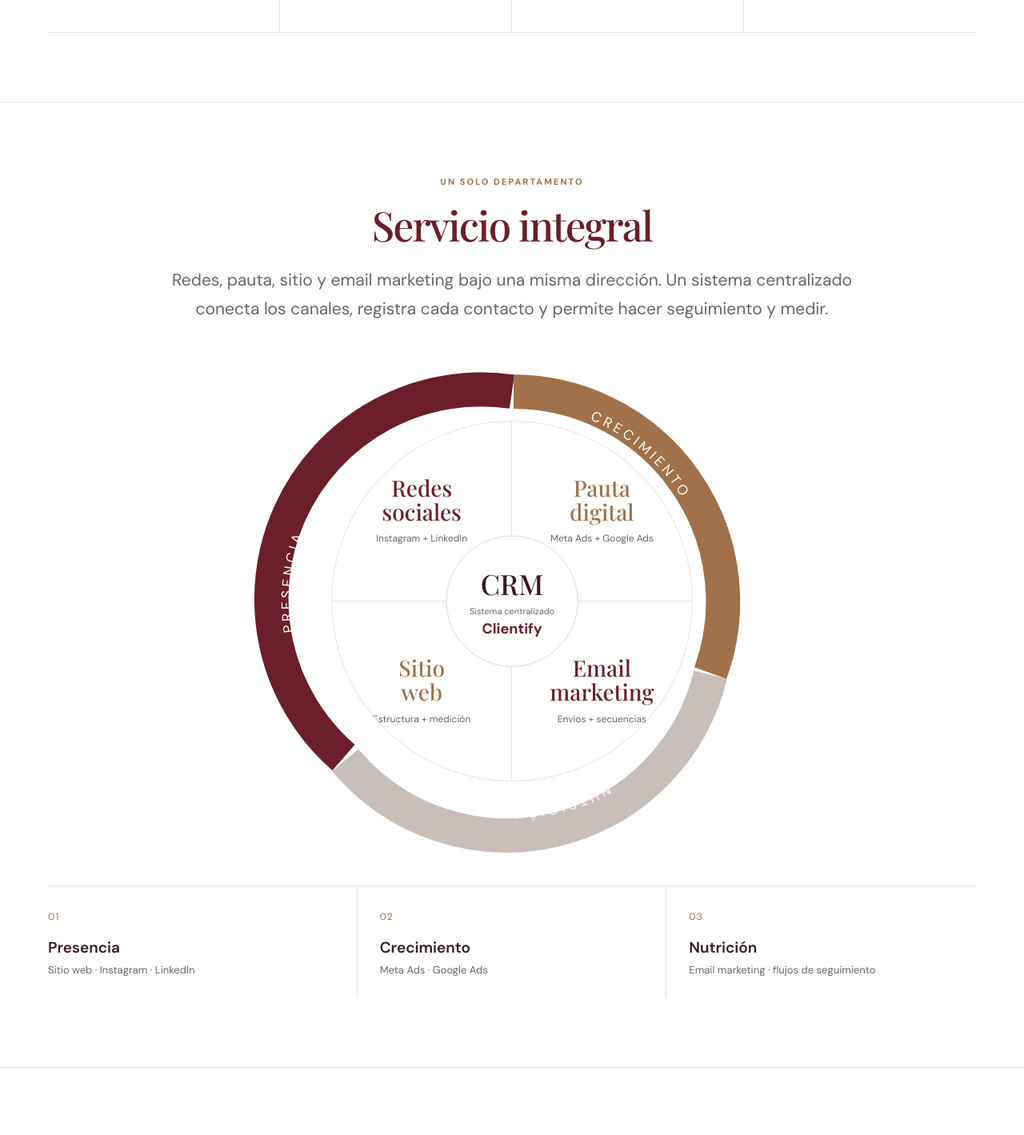
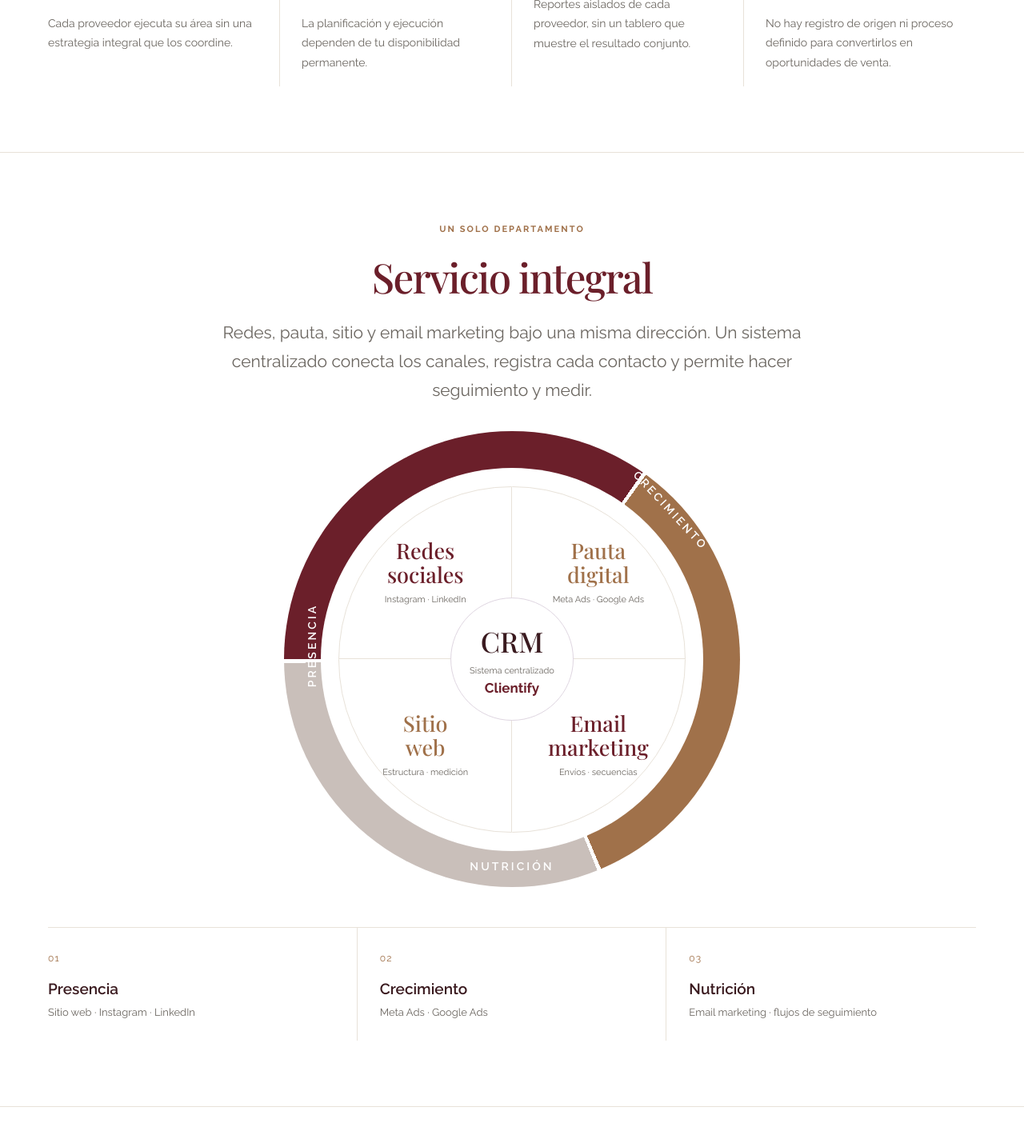
Before and after one commit to nerini-mkt/nerini-web, a React (Vite) app: page / in a window 1280 px wide. Shown: the part 1120-2539 px from the top of the page at 80% size. Built offline with nearby package versions, Linux system fonts and the light colour scheme.

Commit message:
Add files via upload

```diff
--- a/App.jsx
+++ b/App.jsx
@@ -28,24 +28,16 @@ function Icon({name, size=26}) {
 function Brand({inverse=false}) { return <img className="brand-img" src={inverse?'/nerini-logo-inverso.png':'/nerini-logo-oficial.png'} alt="NERINI Marketing" />; }
 
 function ServiceWheel(){
-  return <div className="wheel-wrap" aria-label="Servicio integral: presencia, crecimiento y nutrición, con redes, pauta, sitio, email y CRM transversal">
+  return <div className="wheel-wrap" aria-label="Servicio integral de NERINI: Presencia, Crecimiento y Nutrición, con redes sociales, pauta digital, sitio web, email marketing y CRM centralizado">
     <div className="wheel-ring">
-      <svg className="wheel-arcs" viewBox="0 0 600 600" aria-hidden="true">
-        <path d="M93 492 A258 258 0 0 1 300 42" stroke="#6B1F2A" strokeWidth="42" fill="none" />
-        <path d="M302 42 A258 258 0 0 1 544 388" stroke="#A0714A" strokeWidth="42" fill="none" />
-        <path d="M544 390 A258 258 0 0 1 95 495" stroke="#C9BFBA" strokeWidth="42" fill="none" />
-        <path id="presencia-path" d="M105 478 A244 244 0 0 1 288 57" fill="none" />
-        <path id="crecimiento-path" d="M320 58 A244 244 0 0 1 536 370" fill="none" />
-        <path id="nutricion-path" d="M505 443 A244 244 0 0 1 118 474" fill="none" />
-        <text className="arc-type"><textPath href="#presencia-path" startOffset="27%">PRESENCIA</textPath></text>
-        <text className="arc-type"><textPath href="#crecimiento-path" startOffset="18%">CRECIMIENTO</textPath></text>
-        <text className="arc-type"><textPath href="#nutricion-path" startOffset="27%">NUTRICIÓN</textPath></text>
-      </svg>
+      <div className="wheel-arc-label label-presencia">PRESENCIA</div>
+      <div className="wheel-arc-label label-crecimiento">CRECIMIENTO</div>
+      <div className="wheel-arc-label label-nutricion">NUTRICIÓN</div>
       <div className="wheel-interior">
-        <div className="wheel-quadrant"><strong>Redes<br/>sociales</strong><small>Instagram + LinkedIn</small></div>
-        <div className="wheel-quadrant"><strong>Pauta<br/>digital</strong><small>Meta Ads + Google Ads</small></div>
-        <div className="wheel-quadrant"><strong>Sitio<br/>web</strong><small>Estructura + medición</small></div>
-        <div className="wheel-quadrant"><strong>Email<br/>marketing</strong><small>Envíos + secuencias</small></div>
+        <div className="wheel-quadrant"><strong>Redes<br/>sociales</strong><small>Instagram · LinkedIn</small></div>
+        <div className="wheel-quadrant"><strong>Pauta<br/>digital</strong><small>Meta Ads · Google Ads</small></div>
+        <div className="wheel-quadrant"><strong>Sitio<br/>web</strong><small>Estructura · medición</small></div>
+        <div className="wheel-quadrant"><strong>Email<br/>marketing</strong><small>Envíos · secuencias</small></div>
       </div>
       <div className="wheel-crm"><b>CRM</b><span>Sistema centralizado</span><small>Clientify</small></div>
     </div>
@@ -57,10 +49,10 @@ export default function NeriniWeb(){
   useEffect(()=>{ document.title='NERINI | Departamento Externo de Marketing'; },[]);
   return <div className="nerini-site" id="inicio">
     <style>{`
-      @import url('https://fonts.googleapis.com/css2?family=DM+Sans:wght@400;500;600;700&family=Playfair+Display:wght@400;500;600&display=swap');
+      @import url('https://fonts.googleapis.com/css2?family=Raleway:wght@300;400;500;600;700&family=Playfair+Display:wght@400;500;600&display=swap');
       :root{--bordo:#6B1F2A;--tinta:#3A1A1F;--cuero:#A0714A;--gris:#6B6660;--linea:#E8E2D9;--malva:#DFD6E1;--blanco:#fff}
       *{box-sizing:border-box}html{scroll-behavior:smooth}body{margin:0}button,a{font:inherit}
-      .nerini-site{font-family:'DM Sans',Arial,sans-serif;color:var(--tinta);background:#fff;line-height:1.55;overflow:hidden}
+      .nerini-site{font-family:'Raleway',Arial,sans-serif;color:var(--tinta);background:#fff;line-height:1.55;overflow:hidden}
       .nerini-site a{text-decoration:none}.container{width:min(1160px,calc(100% - 64px));margin:auto}
       .nav{position:sticky;top:0;z-index:20;background:rgba(255,255,255,.97);border-bottom:1px solid var(--linea)}
       .nav-inner{display:flex;align-items:center;justify-content:space-between;gap:28px;min-height:92px}
@@ -73,7 +65,7 @@ export default function NeriniWeb(){
       h1,h2,h3,p{margin-top:0}h1,h2,.serif{font-family:'Playfair Display',Georgia,serif;font-weight:500;letter-spacing:-.035em}
       h1{font-size:clamp(43px,5.7vw,78px);line-height:1.15;color:var(--bordo);max-width:1000px;margin:28px 0}
       h2{font-size:clamp(36px,4vw,54px);line-height:1.18;color:var(--bordo);margin:0 0 22px}
-      .lead{font-family:'DM Sans',sans-serif;font-size:clamp(17px,1.7vw,21px);line-height:1.7;color:var(--gris);max-width:900px}
+      .lead{font-family:'Raleway',sans-serif;font-size:clamp(17px,1.7vw,21px);line-height:1.7;color:var(--gris);max-width:900px}
       .hero{padding:76px 0 84px;position:relative}.hero .container{position:relative}.hero .lead{max-width:890px}
       .hero-top{display:flex;justify-content:space-between;align-items:center;gap:20px}.hero-rule{width:54px;height:1px;background:var(--malva);transform:rotate(-52deg)}
       .hero-actions{display:flex;align-items:center;gap:23px;flex-wrap:wrap;margin-top:32px}.quiet{font-size:13px;color:var(--gris)}
@@ -82,14 +74,19 @@ export default function NeriniWeb(){
       .problem{padding:32px 24px 36px;border-right:1px solid var(--linea);min-width:0}.problem:first-child{padding-left:0}.problem:last-child{border-right:0}
       .problem svg{color:var(--cuero);margin-bottom:21px}.problem h3{font-size:18px;line-height:1.4;font-weight:600;margin:0 0 14px}.problem p{font-size:14px;line-height:1.75;color:var(--gris);margin:0}
       .service-section{text-align:center}.service-section .section-top{margin-left:auto;margin-right:auto}.service-section .lead{margin:0 auto}
-      .wheel-wrap{display:flex;justify-content:center;max-width:680px;margin:40px auto 10px}.wheel-ring{width:min(610px,100%);aspect-ratio:1;position:relative}
-      .wheel-arcs{position:absolute;inset:0;width:100%;height:100%;overflow:visible}.arc-type{fill:#fff;letter-spacing:4px;font-size:17px;font-family:'DM Sans',sans-serif}
-      .wheel-interior{position:absolute;inset:13%;border:1px solid var(--linea);border-radius:50%;overflow:hidden;display:grid;grid-template-columns:1fr 1fr;grid-template-rows:1fr 1fr;background:white}
-      .wheel-quadrant{display:flex;flex-direction:column;align-items:center;justify-content:center;padding:26px 9px;gap:9px}.wheel-quadrant:nth-child(odd){border-right:1px solid var(--linea)}.wheel-quadrant:nth-child(-n+2){border-bottom:1px solid var(--linea)}
-      .wheel-quadrant strong{font-family:'Playfair Display',Georgia,serif;font-size:clamp(16px,2.8vw,28px);line-height:1.08;font-weight:500;color:var(--bordo)}.wheel-quadrant:nth-child(2) strong,.wheel-quadrant:nth-child(3) strong{color:var(--cuero)}
-      .wheel-quadrant small{font-size:clamp(8px,1.3vw,12px);color:var(--gris)}
-      .wheel-crm{position:absolute;left:50%;top:50%;transform:translate(-50%,-50%);width:27%;aspect-ratio:1;border-radius:50%;background:white;border:1px solid var(--malva);display:flex;align-items:center;justify-content:center;flex-direction:column;gap:1px}
-      .wheel-crm b{font-family:'Playfair Display',Georgia,serif;font-size:clamp(18px,3.2vw,35px);font-weight:500}.wheel-crm span{font-size:clamp(7px,1vw,11px);line-height:1.25;color:var(--gris)}.wheel-crm small{font-weight:700;color:var(--bordo);font-size:clamp(10px,1.6vw,18px)}
+      .wheel-wrap{display:flex;justify-content:center;width:100%;margin:34px auto 14px}
+      .wheel-ring{width:min(570px,92vw);aspect-ratio:1;position:relative;border-radius:50%;background:conic-gradient(from -90deg,var(--bordo) 0deg 125deg,#fff 125deg 126deg,var(--cuero) 126deg 247deg,#fff 247deg 248deg,#C9BFBA 248deg 359deg,#fff 359deg 360deg);isolation:isolate}
+      .wheel-ring:before{content:"";position:absolute;inset:8%;background:white;border-radius:50%;z-index:0}
+      .wheel-arc-label{position:absolute;z-index:3;color:white;font-size:clamp(10px,1.3vw,14px);letter-spacing:.22em;font-weight:600;white-space:nowrap;line-height:1}
+      .label-presencia{top:47%;left:0;transform:translate(-17%,-50%) rotate(-90deg)}
+      .label-crecimiento{top:16%;right:4%;transform:rotate(47deg)}
+      .label-nutricion{bottom:3.4%;left:50%;transform:translateX(-50%)}
+      .wheel-interior{position:absolute;inset:12%;border:1px solid var(--linea);border-radius:50%;overflow:hidden;display:grid;grid-template-columns:1fr 1fr;grid-template-rows:1fr 1fr;background:#fff;z-index:1}
+      .wheel-quadrant{display:flex;flex-direction:column;align-items:center;justify-content:center;padding:15px 5px;gap:8px;min-width:0}.wheel-quadrant:nth-child(odd){border-right:1px solid var(--linea)}.wheel-quadrant:nth-child(-n+2){border-bottom:1px solid var(--linea)}
+      .wheel-quadrant strong{font-family:'Playfair Display',Georgia,serif;font-size:clamp(15px,2.25vw,27px);line-height:1.1;font-weight:500;color:var(--bordo)}.wheel-quadrant:nth-child(2) strong,.wheel-quadrant:nth-child(3) strong{color:var(--cuero)}
+      .wheel-quadrant small{font-size:clamp(8px,1.1vw,11px);color:var(--gris);max-width:90%}
+      .wheel-crm{position:absolute;z-index:2;left:50%;top:50%;transform:translate(-50%,-50%);width:27%;aspect-ratio:1;border-radius:50%;background:#fff;border:1px solid var(--malva);display:flex;align-items:center;justify-content:center;flex-direction:column;gap:2px}
+      .wheel-crm b{font-family:'Playfair Display',Georgia,serif;font-size:clamp(20px,3vw,35px);font-weight:500}.wheel-crm span{font-size:clamp(7px,1vw,11px);line-height:1.25;color:var(--gris)}.wheel-crm small{font-weight:700;color:var(--bordo);font-size:clamp(11px,1.55vw,17px)}
       .stages{border-top:1px solid var(--linea);display:grid;grid-template-columns:repeat(3,1fr);margin-top:50px;text-align:left}.stage{padding:25px 28px;border-right:1px solid var(--linea)}.stage:last-child{border-right:0}.stage:first-child{padding-left:0}.stage-number{font-size:12px;letter-spacing:.1em;color:var(--cuero)}.stage h3{font-size:19px;font-weight:600;margin:12px 0 4px}.stage p{font-size:13px;color:var(--gris);margin:0}
       .bio-layout{display:grid;grid-template-columns:220px minmax(0,1.2fr) minmax(235px,.8fr);gap:44px;align-items:center}.portrait-wrap{position:relative;overflow:hidden;border-radius:50%;aspect-ratio:1;background:#fff}
       .portrait{width:100%;height:100%;object-fit:cover;object-position:center 29%;display:block}
@@ -100,20 +97,41 @@ export default function NeriniWeb(){
       .contact{padding:80px 0;background:#fff;color:var(--tinta);border-bottom:1px solid var(--linea);text-align:center}.contact h2{color:var(--bordo);max-width:980px;margin:16px auto 26px}.contact p{color:var(--gris);font-size:17px;margin-bottom:25px}.contact .button{background:var(--bordo);color:white;border-color:var(--bordo)}.contact .button:hover{background:#541821}
       .footer{background:#fff;padding:32px 0;border-top:1px solid var(--linea)}.footer-inner{display:flex;align-items:center;justify-content:space-between;gap:30px;flex-wrap:wrap}.footer-contact{display:flex;gap:25px;flex-wrap:wrap}.footer-contact a{color:var(--gris);font-size:13px}.copyright{font-size:11px;color:var(--gris);margin-top:22px}
       .wa-float{position:fixed;right:22px;bottom:22px;z-index:30;background:var(--bordo);color:white;width:52px;height:52px;display:flex;align-items:center;justify-content:center;border-radius:50%;box-shadow:0 4px 20px #6b1f2a30;font-size:20px;font-weight:700}
-      @media(max-width:850px){.container{width:min(100% - 40px,1160px)}.nav-inner{min-height:74px}.brand-img{width:145px}.menu-toggle{display:block}.nav-links{display:none;position:absolute;top:73px;left:0;right:0;background:#fff;padding:22px 20px;border-bottom:1px solid var(--linea);flex-direction:column;align-items:flex-start}.nav-links.open{display:flex}.hero{padding:70px 0}.problem-grid{grid-template-columns:repeat(2,minmax(0,1fr))}.problem:nth-child(2){border-right:0}.problem:nth-child(-n+2){border-bottom:1px solid var(--linea)}.problem:nth-child(3){padding-left:0}.bio-layout{gap:30px;grid-template-columns:190px minmax(0,1fr)}.bio-contact{grid-column:2}.bio-role{font-size:22px}}
-      @media(max-width:570px){.container{width:calc(100% - 36px)}.section{padding:58px 0}.hero{padding:57px 0 63px}.hero-top{align-items:flex-start}.hero .eyebrow{font-size:10px}h1{font-size:43px}.lead{font-size:16px}.problem-grid{grid-template-columns:1fr}.problem{padding:25px 0!important;border-right:0;border-bottom:1px solid var(--linea)}.problem:last-child{border-bottom:0}.wheel-wrap{margin:32px auto 0}.wheel-quadrant{padding:18px 3px;gap:3px}.wheel-quadrant strong{font-size:clamp(13px,4.1vw,21px)}.wheel-quadrant small{font-size:clamp(7px,2vw,10px);max-width:95%}.arc-type{font-size:20px;letter-spacing:3px}.stages{grid-template-columns:1fr;margin-top:32px}.stage{border-right:0;border-bottom:1px solid var(--linea);padding:17px 0}.bio-layout{grid-template-columns:1fr}.portrait-wrap{width:min(100%,240px)}.bio-contact{grid-column:1;padding:24px 0 0;border-left:0;border-top:1px solid var(--malva)}.bio-role{font-size:23px}.tracking-layout{grid-template-columns:1fr;gap:14px}.tracking-bar{flex-direction:column;align-items:flex-start}.footer-contact{flex-direction:column;gap:8px}.hero-actions{align-items:flex-start}}
+      /* Ajustes editoriales aprobados: blanco, bordó y malva solo en detalles */
+      .nav-inner{min-height:82px}.brand-img{width:165px}.nav-links>a:not(.button){font-size:14px}
+      .button{border-radius:22px;padding:13px 23px}
+      .hero{min-height:520px;display:flex;align-items:center;padding:75px 0 100px;background:linear-gradient(125deg,transparent 65%,rgba(223,214,225,.16) 65.1%,rgba(223,214,225,.16) 86%,transparent 86.1%)}
+      .hero .container{z-index:1}.hero h1{max-width:730px;font-size:clamp(46px,5.8vw,76px);line-height:1.08;margin:20px 0 22px}.hero .lead{max-width:690px;font-size:18px;line-height:1.7}
+      .hero-rule{width:110px;opacity:.32;transform:rotate(-48deg)}
+      .section{padding:82px 0}.section-top{max-width:900px}.section-top h2{margin-top:18px}
+      .problem-grid{border-top:0;border-bottom:0}.problem{padding:26px 27px 18px}.problem h3{font-size:17px}.problem p{font-size:14px}
+      .problems-heading{display:grid;grid-template-columns:1.5fr .7fr;gap:50px;align-items:end;margin-bottom:35px}.problems-heading h2{max-width:710px}.problems-aside{color:var(--gris);font-size:15px;line-height:1.7;padding-bottom:8px}
+      .service-section .section-top{margin-bottom:12px}.service-section .section-top .lead{max-width:760px}
+      .tracking-card{background:#fff}.tracking-bar{border-left:2px solid var(--bordo)}
+      .final-cta{padding:70px 0;text-align:center;border-top:1px solid var(--linea);background:#fff}
+      .final-cta h2{font-size:clamp(35px,4vw,56px);max-width:940px;margin:16px auto 0}
+      .footer{padding:0;background:#fff}.footer-main{display:grid;grid-template-columns:1fr 1fr;gap:70px;align-items:center;padding:66px 0 55px}
+      .footer-cta h2{font-family:'Playfair Display',Georgia,serif;color:var(--bordo);font-size:clamp(29px,3.5vw,45px);line-height:1.17;font-weight:500;margin:0 0 14px}
+      .footer-cta p{color:var(--gris);margin:0 0 22px;font-size:16px;line-height:1.7}
+      .footer-contact{display:flex;flex-direction:column;gap:13px}.footer-contact a{font-size:15px;color:var(--tinta)}
+      .footer-bottom{border-top:1px solid var(--linea);padding:25px 0}.footer-inner{gap:20px}.copyright{margin-top:0}
+      .bio-contact{display:none}.bio-layout{grid-template-columns:240px minmax(0,1fr);gap:65px;max-width:960px}
+      .bio-heading{font-size:clamp(42px,4.4vw,62px)}.bio-role{color:var(--cuero)}
+      @media(max-width:850px){.problems-heading{grid-template-columns:1fr;gap:0}.problems-aside{display:none}.footer-main{gap:38px}}
+      @media(max-width:850px){.container{width:min(100% - 40px,1160px)}.nav-inner{min-height:74px}.brand-img{width:145px}.menu-toggle{display:block}.nav-links{display:none;position:absolute;top:73px;left:0;right:0;background:#fff;padding:22px 20px;border-bottom:1px solid var(--linea);flex-direction:column;align-items:flex-start}.nav-links.open{display:flex}.hero{padding:70px 0}.problem-grid{grid-template-columns:repeat(2,minmax(0,1fr))}.problem:nth-child(2){border-right:0}.problem:nth-child(-n+2){border-bottom:1px solid var(--linea)}.problem:nth-child(3){padding-left:0}.bio-layout{gap:30px;grid-template-columns:190px minmax(0,1fr)}.bio-role{font-size:22px}}
+      @media(max-width:570px){.container{width:calc(100% - 36px)}.section{padding:58px 0}.hero{padding:57px 0 63px}.hero-top{align-items:flex-start}.hero .eyebrow{font-size:10px}h1{font-size:43px}.lead{font-size:16px}.problem-grid{grid-template-columns:1fr}.problem{padding:25px 0!important;border-right:0;border-bottom:1px solid var(--linea)}.problem:last-child{border-bottom:0}.wheel-wrap{margin:32px auto 0}.wheel-quadrant{padding:18px 3px;gap:3px}.wheel-quadrant strong{font-size:clamp(13px,4.1vw,21px)}.wheel-quadrant small{font-size:clamp(7px,2vw,10px);max-width:95%}.arc-type{font-size:20px;letter-spacing:3px}.stages{grid-template-columns:1fr;margin-top:32px}.stage{border-right:0;border-bottom:1px solid var(--linea);padding:17px 0}.bio-layout{grid-template-columns:1fr}.portrait-wrap{width:min(100%,240px)}.footer-main{grid-template-columns:1fr;gap:25px}.wheel-arc-label{font-size:9px;letter-spacing:.08em}.label-presencia{left:1%}.label-crecimiento{right:1%;top:17%}.label-nutricion{bottom:3%}.bio-role{font-size:23px}.tracking-layout{grid-template-columns:1fr;gap:14px}.tracking-bar{flex-direction:column;align-items:flex-start}.footer-contact{flex-direction:column;gap:8px}.hero-actions{align-items:flex-start}}
       @media(prefers-reduced-motion:reduce){html{scroll-behavior:auto}}
     `}</style>
     <header className="nav"><div className="container nav-inner"><a href="#inicio" aria-label="NERINI inicio"><Brand/></a><button className="menu-toggle" aria-expanded={open} aria-label="Abrir menú" onClick={()=>setOpen(!open)}>☰</button><nav className={'nav-links'+(open?' open':'')}><a href="#servicio" onClick={()=>setOpen(false)}>Servicio integral</a><a href="#quien" onClick={()=>setOpen(false)}>Quién dirige</a><a href="#seguimiento" onClick={()=>setOpen(false)}>Seguimiento</a><a className="button button-outline" href={AGENDA} target="_blank" rel="noreferrer">Agendemos una llamada</a></nav></div></header>
     <main>
       <section className="hero"><div className="container"><div className="hero-top"><span className="eyebrow">ESTRATEGIA · EJECUCIÓN · MEDICIÓN</span><span className="hero-rule" aria-hidden="true"/></div><h1>Departamento Externo de Marketing</h1><p className="lead">Somos el Departamento Externo de Marketing de empresas de servicios sin equipo interno. Dirigimos la estrategia y ejecutamos redes, pauta, sitio y email marketing con nuestro equipo, bajo un mismo sistema de seguimiento y medición.</p><div className="hero-actions"><a className="button" href={AGENDA} target="_blank" rel="noreferrer">Coordinemos una llamada <Icon name="arrow" size={17}/></a><span className="quiet">Un equipo. Una dirección. Un sistema.</span></div></div></section>
-      <section className="section" id="problemas"><div className="container"><div className="section-top"><div className="eyebrow">PUNTO DE PARTIDA</div><h2>Situaciones frecuentes</h2></div><div className="problem-grid">{problemas.map(p=><article className="problem" key={p.titulo}><Icon name={p.icon}/><h3>{p.titulo}</h3><p>{p.detalle}</p></article>)}</div></div></section>
+      <section className="section" id="problemas"><div className="container"><div className="problems-heading"><div><span className="eyebrow">¿TE ESTÁ PASANDO ESTO?</span><h2>Cuatro problemas, un mismo resultado: oportunidades que se pierden.</h2></div><p className="problems-aside">Sin una dirección integral, el marketing se vuelve fragmentado y difícil de medir.</p></div><div className="problem-grid">{problemas.map(p=><article className="problem" key={p.titulo}><Icon name={p.icon}/><h3>{p.titulo}</h3><p>{p.detalle}</p></article>)}</div></div></section>
       <section className="section service-section" id="servicio"><div className="container"><div className="section-top"><span className="eyebrow">UN SOLO DEPARTAMENTO</span><h2>Servicio integral</h2><p className="lead">Redes, pauta, sitio y email marketing bajo una misma dirección. Un sistema centralizado conecta los canales, registra cada contacto y permite hacer seguimiento y medir.</p></div><ServiceWheel/><div className="stages" aria-label="Etapas de puesta en marcha">{etapas.map(e=><div className="stage" key={e.n}><span className="stage-number">{e.n}</span><h3>{e.title}</h3><p>{e.content}</p></div>)}</div></div></section>
-      <section className="section" id="quien"><div className="container bio-layout"><div className="portrait-wrap"><img className="portrait" src="/debora.png" alt="Fotografía original de Debora Nerini" loading="lazy" decoding="async"/></div><div><span className="eyebrow">QUIÉN DIRIGE</span><h2 className="bio-heading">Debora Nerini</h2><p className="bio-role">Directora de Marketing</p><p className="bio-credentials">Lic. en Comercialización (UADE) · Especialización en Marketing Digital (UBA) · 15 años en marketing y negocios en grandes empresas.</p><p className="bio-text">Dirijo el marketing de cada empresa: defino el plan, coordino las áreas con nuestro equipo de especialistas y respondo por el resultado.</p></div><aside className="bio-contact"><h3>Coordinemos una llamada</h3><p>Conversemos sobre tus objetivos y cómo podemos trabajar.</p><a href={AGENDA} target="_blank" rel="noreferrer">nerini.ar/agenda ↗</a><a href="mailto:debora@nerini.ar">debora@nerini.ar</a><a href={WA} target="_blank" rel="noreferrer">+54 9 11 2241 9299</a></aside></div></section>
+      <section className="section" id="quien"><div className="container bio-layout"><div className="portrait-wrap"><img className="portrait" src="/debora.png" alt="Fotografía original de Debora Nerini" loading="lazy" decoding="async"/></div><div><span className="eyebrow">QUIÉN DIRIGE</span><h2 className="bio-heading">Debora Nerini</h2><p className="bio-role">Directora de Marketing</p><p className="bio-credentials">Lic. en Comercialización (UADE) · Especialización en Marketing Digital (UBA) · 15 años en marketing y negocios en grandes empresas.</p><p className="bio-text">Dirijo el marketing de cada empresa: defino el plan, coordino las áreas con nuestro equipo de especialistas y respondo por el resultado.</p></div></div></section>
       <section className="section" id="seguimiento"><div className="container"><div className="section-top"><span className="eyebrow">SISTEMA CENTRALIZADO</span><h2>Seguimiento y medición</h2><p className="lead">Integramos los canales de comunicación para que cada contacto tenga registro de origen, historial y seguimiento comercial.</p></div><div className="tracking-layout"><div className="tracking-card"><h3>Canales digitales</h3><ul>{['Redes sociales','Pauta digital','Sitio web','WhatsApp'].map(t=><li key={t}>{t}</li>)}</ul></div><div className="tracking-card"><h3>Canales offline</h3><ul>{['Eventos y ferias','Referidos'].map(t=><li key={t}>{t}</li>)}</ul></div></div><div className="tracking-bar"><strong>CRM · Sistema centralizado</strong><span>Registro de origen · automatizaciones · seguimiento · tablero de medición</span></div></div></section>
-      <section className="contact" id="contacto"><div className="container"><span className="eyebrow">SIGUIENTE PASO</span><h2>Hagamos que el marketing impulse tu negocio.</h2><p>Conversemos sobre el marketing de tu empresa.</p><a href={AGENDA} className="button" target="_blank" rel="noreferrer">Ir a la agenda <Icon name="arrow" size={17}/></a></div></section>
+      <section className="final-cta"><div className="container"><span className="eyebrow">MARKETING CON DIRECCIÓN · EJECUCIÓN · MEDICIÓN</span><h2>Hagamos que el marketing impulse tu negocio.</h2></div></section>
     </main>
-    <footer className="footer"><div className="container"><div className="footer-inner"><Brand/><div className="footer-contact"><a href="mailto:debora@nerini.ar">debora@nerini.ar</a><a href="https://nerini.ar">nerini.ar</a><a href={WA} target="_blank" rel="noreferrer">WhatsApp +54 9 11 2241 9299</a></div></div><div className="copyright">© 2026 NERINI · Departamento Externo de Marketing</div></div></footer>
+    <footer className="footer" id="contacto"><div className="container"><div className="footer-main"><div><span className="eyebrow">SIGUIENTE PASO</span><div style={{marginTop:24,marginBottom:22}}><Brand/></div><p className="lead" style={{fontSize:17,maxWidth:420}}>Departamento Externo de Marketing para empresas de servicios sin equipo interno.</p></div><div className="footer-cta"><h2>Coordinemos una llamada</h2><p>Conversemos sobre tus objetivos y cómo podemos trabajar.</p><div className="footer-contact"><a href={AGENDA} target="_blank" rel="noreferrer">nerini.ar/agenda ↗</a><a href="mailto:debora@nerini.ar">debora@nerini.ar</a><a href={WA} target="_blank" rel="noreferrer">+54 9 11 2241 9299</a></div><div style={{marginTop:26}}><a className="button" href={AGENDA} target="_blank" rel="noreferrer">Agendar una llamada <Icon name="arrow" size={16}/></a></div></div></div></div><div className="footer-bottom"><div className="container footer-inner"><div className="copyright">© 2026 NERINI · Departamento Externo de Marketing</div><a style={{fontSize:13,color:'var(--gris)'}} href="https://nerini.ar">nerini.ar</a></div></div></footer>
     <a className="wa-float" href={WA} target="_blank" rel="noreferrer" aria-label="Contacto por WhatsApp">✆</a>
   </div>;
 }
```
